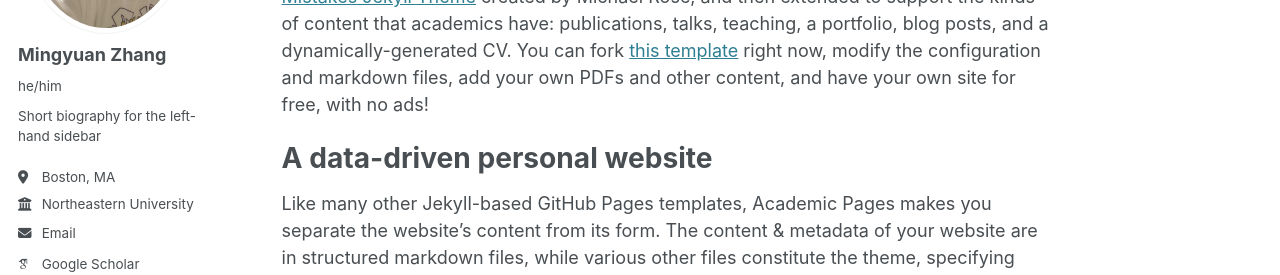
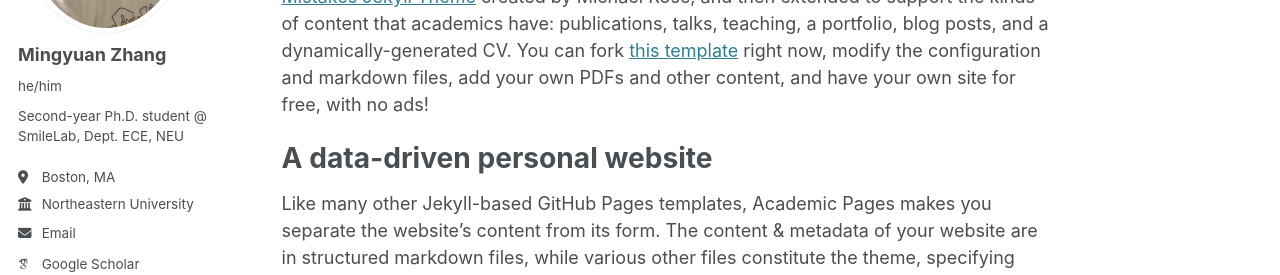
Before and after one commit to KKHYA/Mingyuan-Zhang.github.io, a Jekyll site: the page built from _pages/about.md, in a window 1280 px wide. Shown: the part 294-569 px from the top of the page. Built offline with Jekyll 4.4.1, drawn with Linux system fonts in a browser that asks for light colours; some web fonts are replaced.

Commit message:
Update _config.yml

```diff
--- a/_config.yml
+++ b/_config.yml
@@ -25,7 +25,7 @@ author:
   avatar           : "profile.jpg"
   name             : "Mingyuan Zhang"
   pronouns         : "he/him"
-  bio              : "Short biography for the left-hand sidebar"
+  bio              : "Second-year Ph.D. student @ SmileLab, Dept. ECE, NEU"
   location         : "Boston, MA"
   employer         : "Northeastern University"
   uri              : # URL
```
